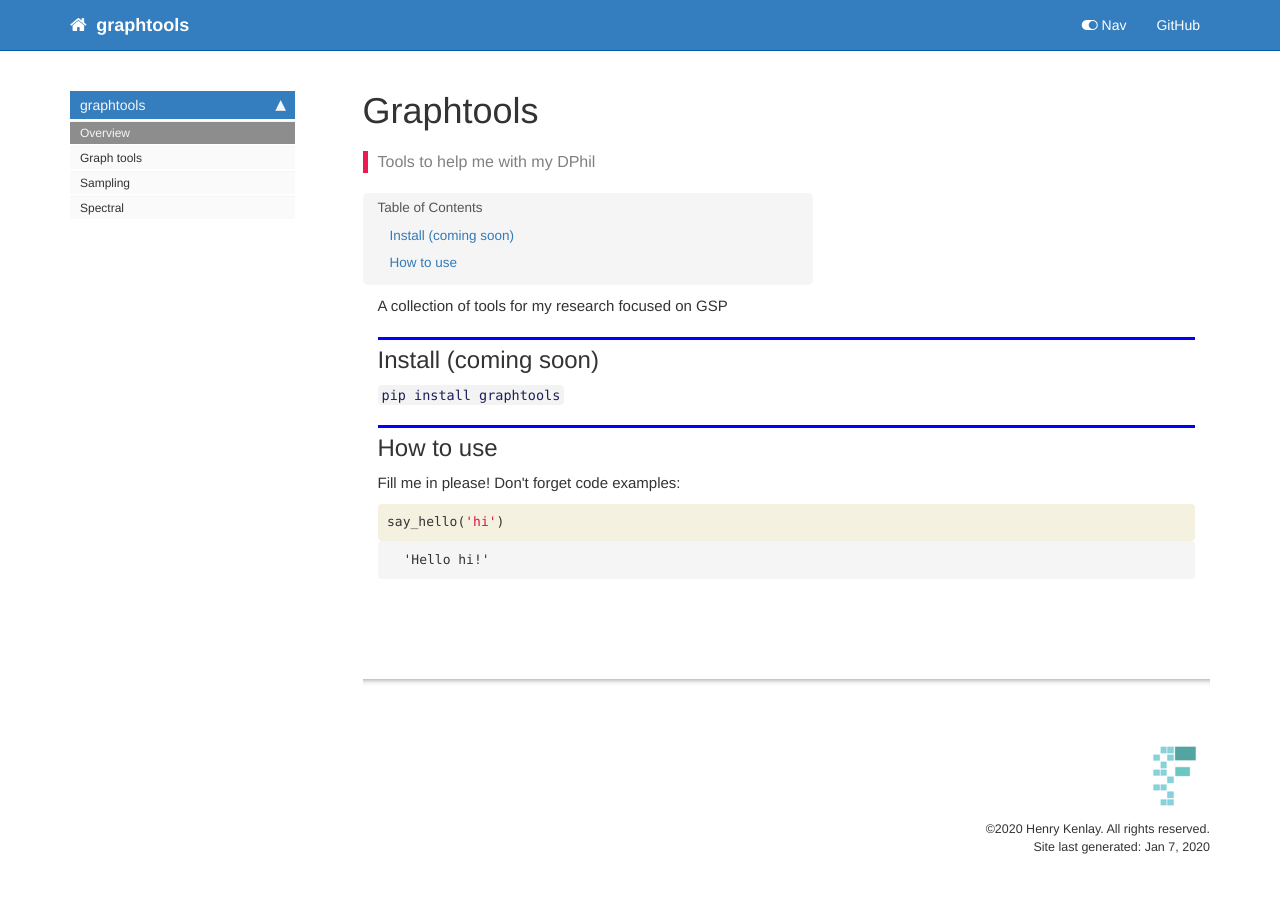
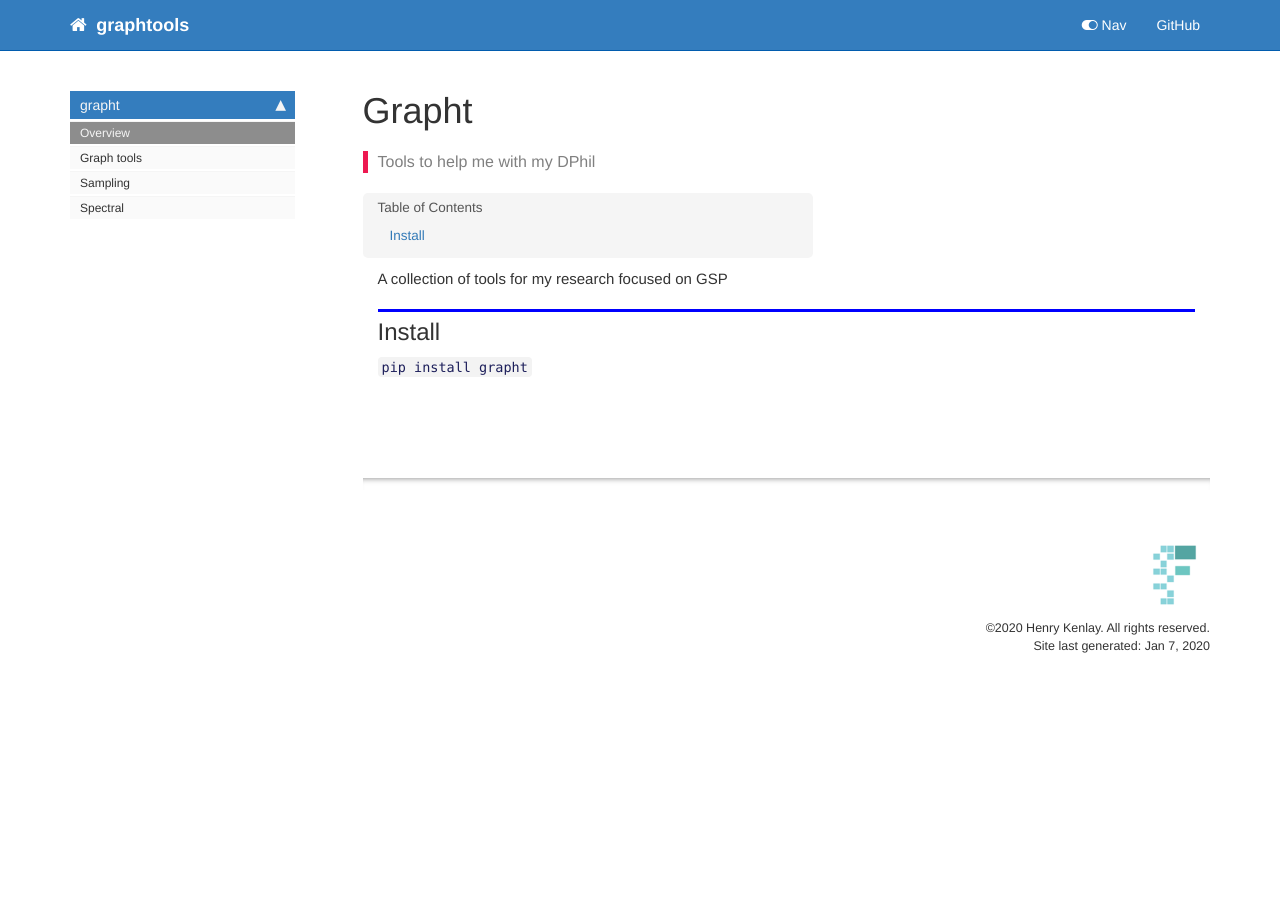
Before and after one commit to henrykenlay/grapht, a Jekyll site: the page built from docs/index.html, in a window 1280 px wide. Built offline with Jekyll 4.4.1, drawn with Linux system fonts in a browser that asks for light colours; nearby versions of some CDN libraries; comment, search, counter and statistics services are not loaded.

Commit message:
changed to grapht

```diff
--- a/docs/_config.yml
+++ b/docs/_config.yml
@@ -60,4 +60,4 @@ sidebars:
 - home_sidebar
 
 theme: jekyll-theme-cayman
-baseurl: /graphtools/
+baseurl: /grapht/
--- a/docs/_data/sidebars/home_sidebar.yml
+++ b/docs/_data/sidebars/home_sidebar.yml
@@ -19,6 +19,6 @@ entries:
       title: Spectral
       url: /spectral
     output: web
-    title: graphtools
+    title: grapht
   output: web
   title: Sidebar
--- a/docs/index.html
+++ b/docs/index.html
@@ -1,6 +1,6 @@
 ---
 
-title: Graphtools
+title: Grapht
 
 keywords: fastai
 sidebar: home_sidebar
@@ -31,57 +31,15 @@ summary: "Tools to help me with my DPhil"
 </div>
 <div class="cell border-box-sizing text_cell rendered"><div class="inner_cell">
 <div class="text_cell_render border-box-sizing rendered_html">
-<h2 id="Install-(coming-soon)">Install (coming soon)<a class="anchor-link" href="#Install-(coming-soon)">&#182;</a></h2>
+<h2 id="Install">Install<a class="anchor-link" href="#Install">&#182;</a></h2>
 </div>
 </div>
 </div>
 <div class="cell border-box-sizing text_cell rendered"><div class="inner_cell">
 <div class="text_cell_render border-box-sizing rendered_html">
-<p><code>pip install graphtools</code></p>
+<p><code>pip install grapht</code></p>
 
 </div>
 </div>
 </div>
-<div class="cell border-box-sizing text_cell rendered"><div class="inner_cell">
-<div class="text_cell_render border-box-sizing rendered_html">
-<h2 id="How-to-use">How to use<a class="anchor-link" href="#How-to-use">&#182;</a></h2>
 </div>
-</div>
-</div>
-<div class="cell border-box-sizing text_cell rendered"><div class="inner_cell">
-<div class="text_cell_render border-box-sizing rendered_html">
-<p>Fill me in please! Don't forget code examples:</p>
-
-</div>
-</div>
-</div>
-<div class="cell border-box-sizing code_cell rendered">
-<div class="input">
-
-<div class="inner_cell">
-    <div class="input_area">
-<div class=" highlight hl-ipython3"><pre><span></span><span class="n">say_hello</span><span class="p">(</span><span class="s1">&#39;hi&#39;</span><span class="p">)</span>
-</pre></div>
-
-    </div>
-</div>
-</div>
-
-<div class="output_wrapper">
-<div class="output">
-
-<div class="output_area">
-
-
-
-<div class="output_text output_subarea output_execute_result">
-<pre>&#39;Hello hi!&#39;</pre>
-</div>
-
-</div>
-
-</div>
-</div>
-
-</div>
-</div>
--- a/docs/sidebar.json
+++ b/docs/sidebar.json
@@ -1,5 +1,5 @@
 {
-  "graphtools": {
+  "grapht": {
     "Overview": "/",
     "Graph tools": "/graphtools",
     "Sampling": "/sampling",
--- a/graphtools/__init__.py
+++ /dev/null
@@ -1 +0,0 @@
-__version__ = "0.0.1"
```
Also changed, not shown: docs/graphtools.html (+9 -3 lines), docs/sampling.html (+5 -2 lines), docs/spectral.html (+9 -3 lines), graphtools/_nbdev.py (deleted, +0 -22 lines), graphtools/core.py (deleted, +0 -8 lines), graphtools/graphtools.py (deleted, +0 -24 lines), graphtools/sampling.py (deleted, +0 -14 lines), graphtools/spectral.py (deleted, +0 -22 lines), README.md, 5 other files.
